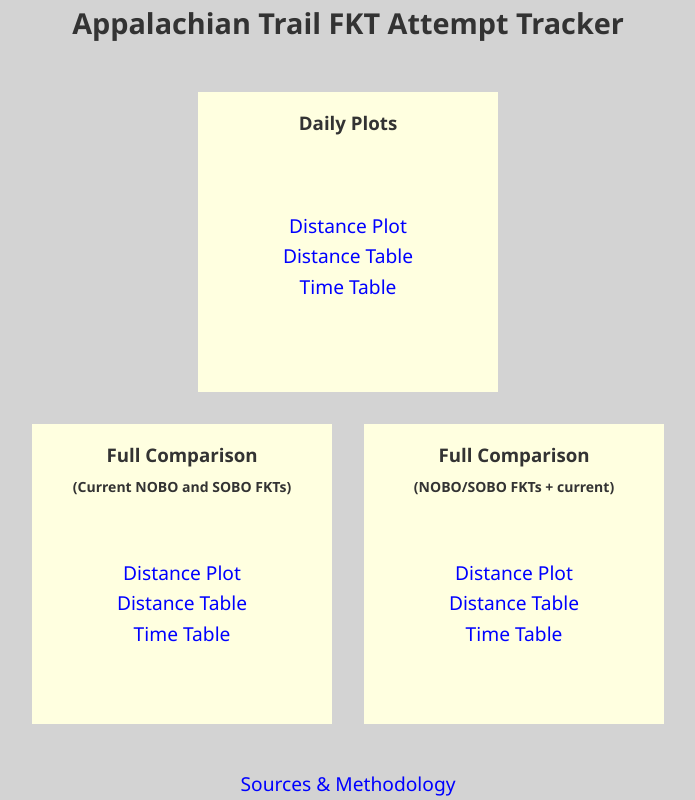
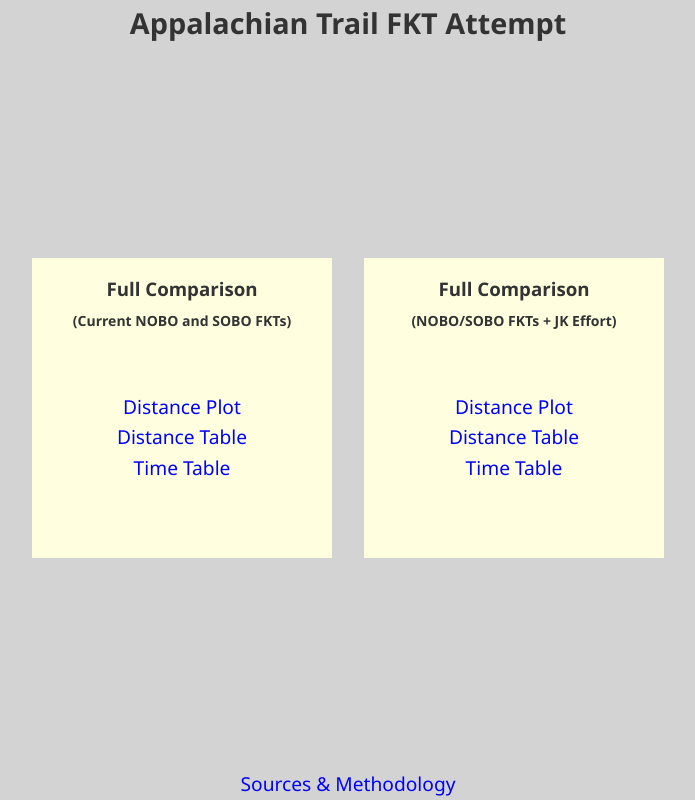
Before and after one commit to piezoelectric235/jk_appalachian_fkt_attempt, a plain HTML site: page index.html in a window 1280 px wide. Shown: the whole page, without its empty margins (292-987 px from the left). Drawn offline with Linux system fonts and the light colour scheme.

Commit message:
Removing daily plot links; attempt completed

```diff
--- a/index.html
+++ b/index.html
@@ -5,20 +5,12 @@
       <link rel=stylesheet href="style.css">
       <link rel="icon" type="image/x-icon" href="./favicon.ico">
       <meta charset="UTF-8">
-      <title>Appalachian Trail FKT Attempt Tracker</title>
+      <title>Appalachian Trail FKT Attempt</title>
     </head>
     <body>
-      <h1>Appalachian Trail FKT Attempt Tracker</h1>
+      <h1>Appalachian Trail FKT Attempt</h1>
 
     <div class="content">
-      <div class="box">
-        <h3>Daily Plots</h3>
-        <ul>
-          <li><a href="compare_latest.html">Distance Plot</a></li>
-          <li><a href="dist_table_latest.html">Distance Table</a></li>
-          <li><a href="time_table_latest.html">Time Table</a></li>
-        </ul>
-      </div>
 
       <div class="full-comparisons">
         <div class="box">
@@ -31,7 +23,7 @@
         </div>
 
         <div class="box">
-          <h3>Full Comparison<br><span style=font-size:14px>(NOBO/SOBO FKTs + current)</h3>
+          <h3>Full Comparison<br><span style=font-size:14px>(NOBO/SOBO FKTs + JK Effort)</h3>
           <ul>
             <li><a href="compare_all.html">Distance Plot</a></li>
             <li><a href="dist_table_all.html">Distance Table</a></li>
```
